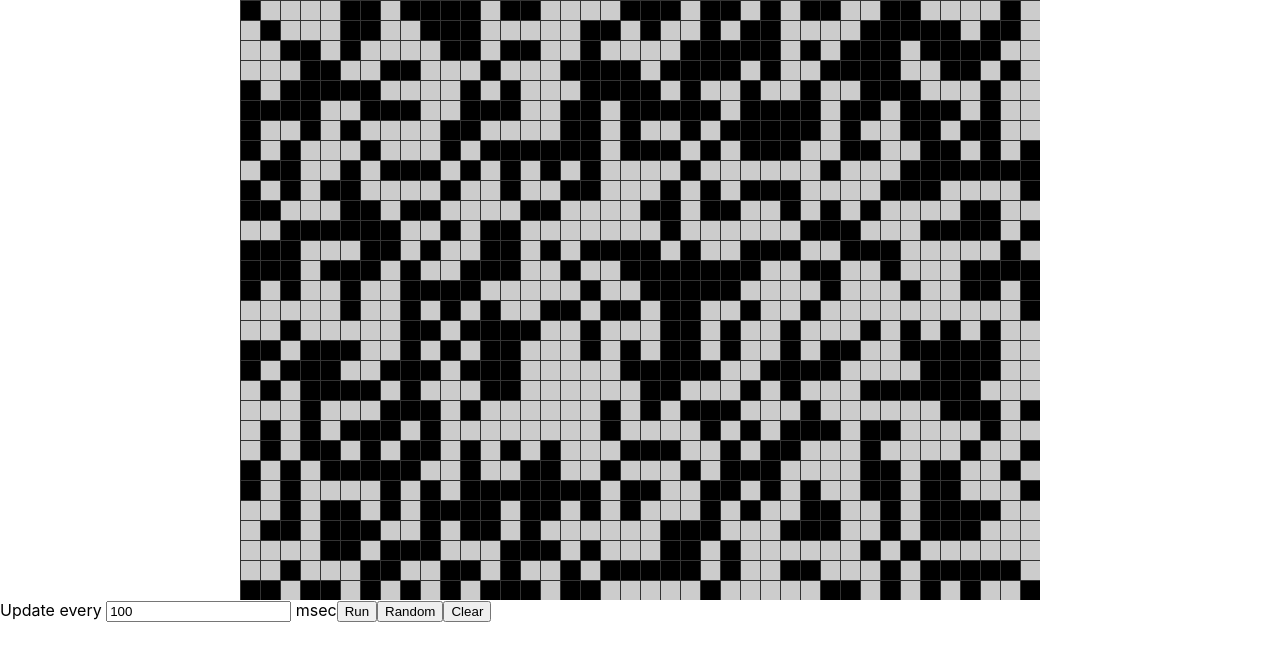
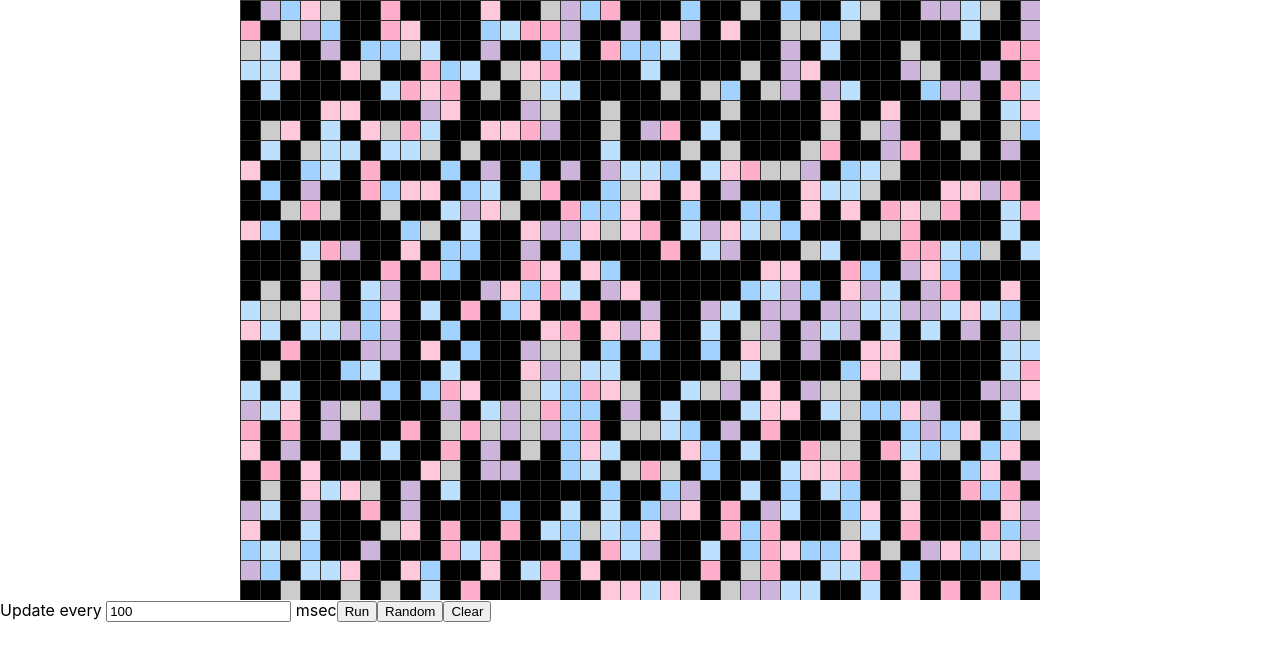
Before and after one commit to mjlueder/react-game-of-life, a React (Create React App) app: page / in a window 1280 px wide. Both pictures are taken after a click on the button "Random". Shown: the top 660 px of the page. Built offline with nearby package versions, Linux system fonts and the light colour scheme.

Commit message:
make cell backround color random

```diff
--- a/src/Game.js
+++ b/src/Game.js
@@ -6,6 +6,7 @@ const CELL_SIZE = 20;
 const WIDTH = 800;
 const HEIGHT = 600;
 
+const cellColors = ['#CDB4DB', '#FFC8DD', '#FFAFCC', '#BDE0FE', '#A2D2FF']
 
 class Cell extends React.Component {
 
@@ -17,6 +18,7 @@ class Cell extends React.Component {
                 top: `${CELL_SIZE * y + 1}px`,
                 width: `${CELL_SIZE - 1}px`,
                 height: `${CELL_SIZE - 1}px`,
+                backgroundColor: `${cellColors[Math.floor(Math.random()*6)]}`
             }} />
         );
     }
@@ -182,7 +184,10 @@ class Game extends React.Component {
                     ref={(n) => { this.boardRef = n; }}>
 
                     {cells.map(cell => (
-                        <Cell x={cell.x} y={cell.y} key={`${cell.x},${cell.y}`}/>
+                        <Cell
+                          x={cell.x} y={cell.y}
+                          key={`${cell.x},${cell.y}`}
+                        />
                     ))}
                 </div>
 
```
